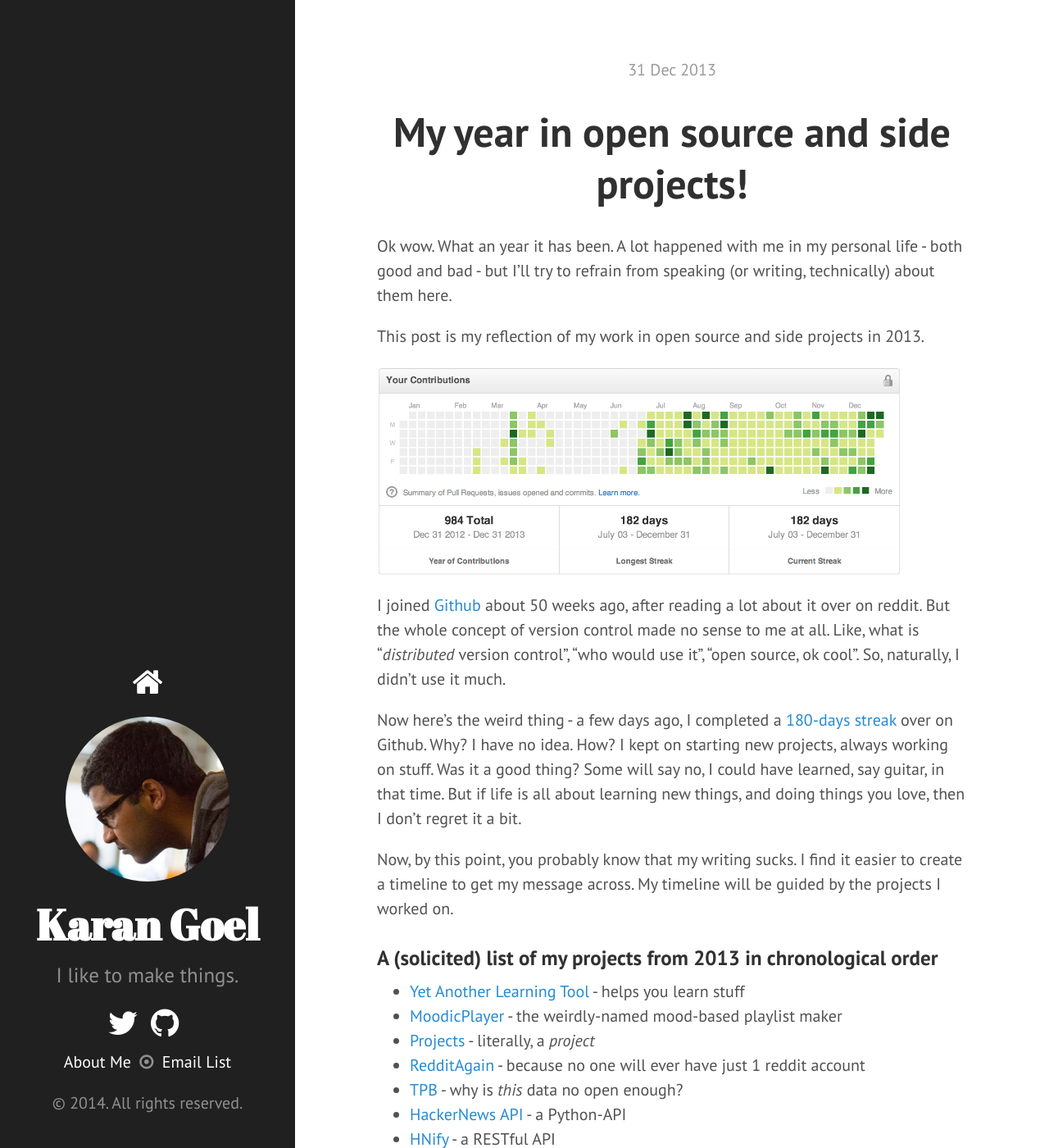
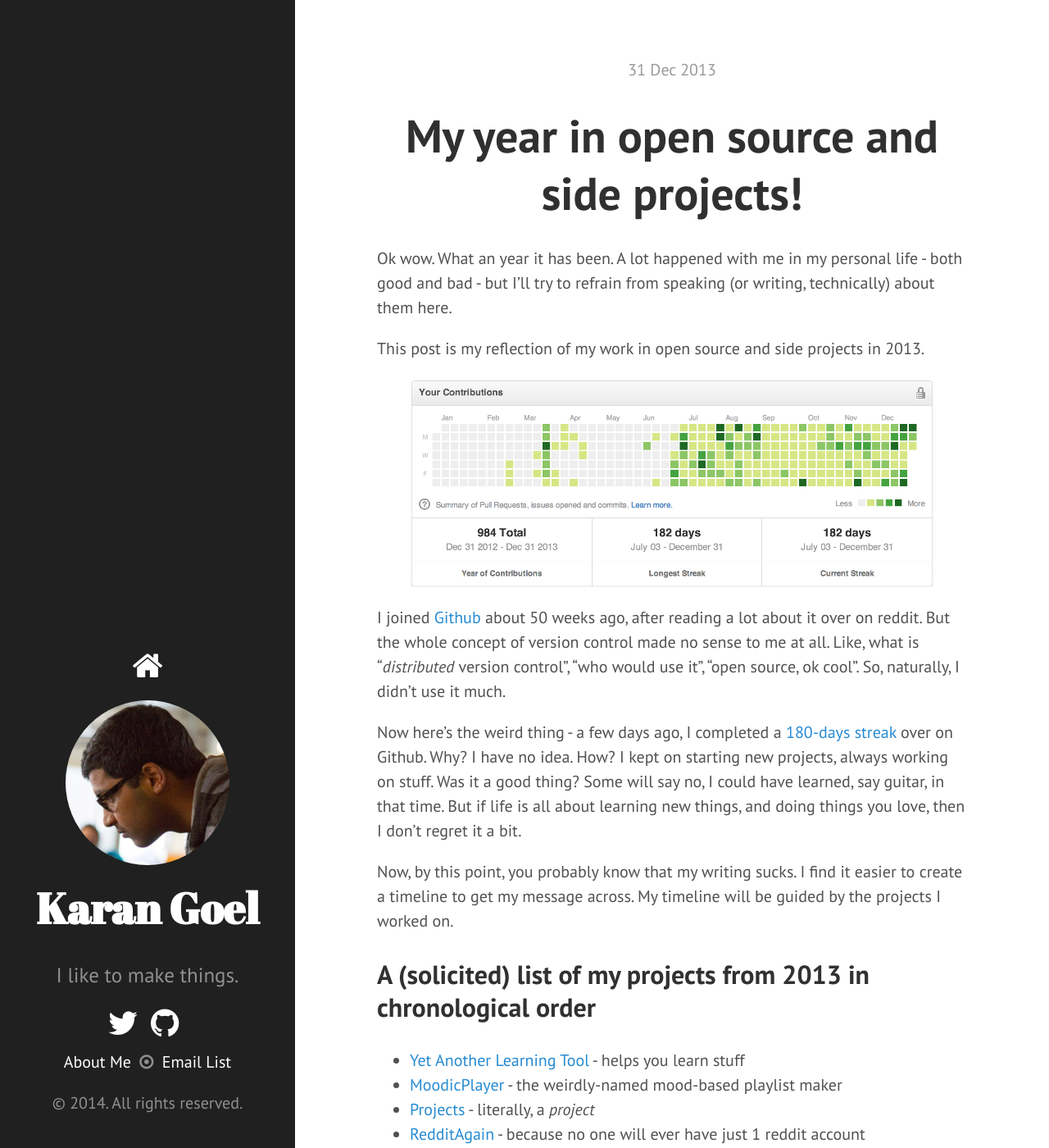
Before and after one commit to karan/oldblog, a Jekyll site: the page built from _posts/2013-11-10-my-year-in-open-source.markdown, in a window 1280 px wide and 1400 px high. Shown: the whole window at 82% size. Built offline with Jekyll 4.4.1, drawn with Linux system fonts in a browser that asks for light colours; nearby versions of some CDN libraries; Markdown is read by kramdown in place of the engine named in the settings; comment, search, counter and statistics services are not loaded.

Commit message:
happy with font sized

```diff
--- a/public/css/custom.css
+++ b/public/css/custom.css
@@ -22,8 +22,8 @@
 
 #post-end {
     /*border-top: 2px solid #333;*/
-    margin-top: 2rem;
-    padding-top: 2rem;
+    margin-top: 1rem;
+    padding-top: 1rem;
 }
 
 .post-date {
@@ -33,10 +33,39 @@
 .page-title, .post-title {
     margin-top: 1.5rem;
     margin-bottom: 1.5rem;
-    font-size: 2.5rem;
     text-align: center;
 }
 
 h1 a:hover {
     text-decoration: none;
 }
+
+img {
+    margin-left: auto;
+    margin-right: auto;
+}
+
+h1, h2, h3, h4, h5, h6 {
+    margin-top: 1.5rem;
+    margin-bottom: 1.5rem;
+}
+
+h1 {
+    font-size: 2.8rem;
+}
+
+h2 {
+    font-size: 2.2em;
+}
+
+h3 {
+    font-size: 1.6rem;
+}
+
+h4 {
+    font-size: 1.4rem;
+}
+
+h5 {
+    font-size: 1.4rem;
+}
```
Also changed, not shown: _posts/2014-04-06-github.markdown (+10 -10 lines), 3 other files.
